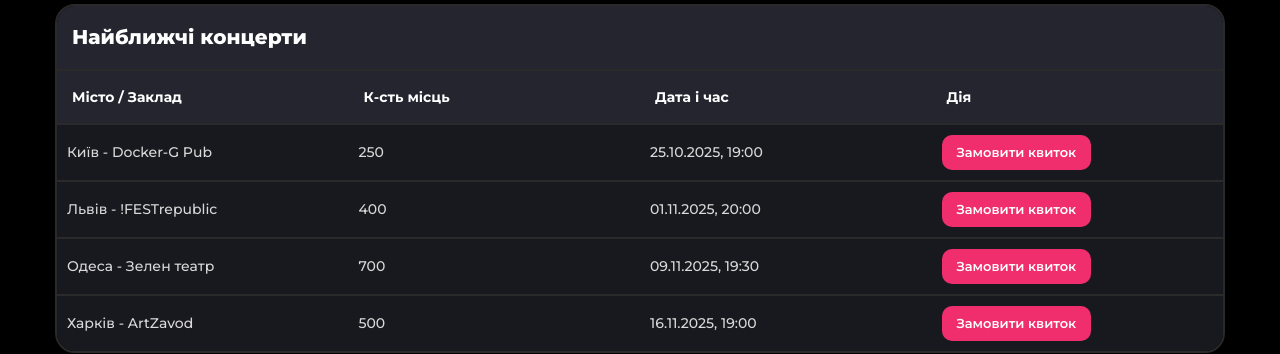
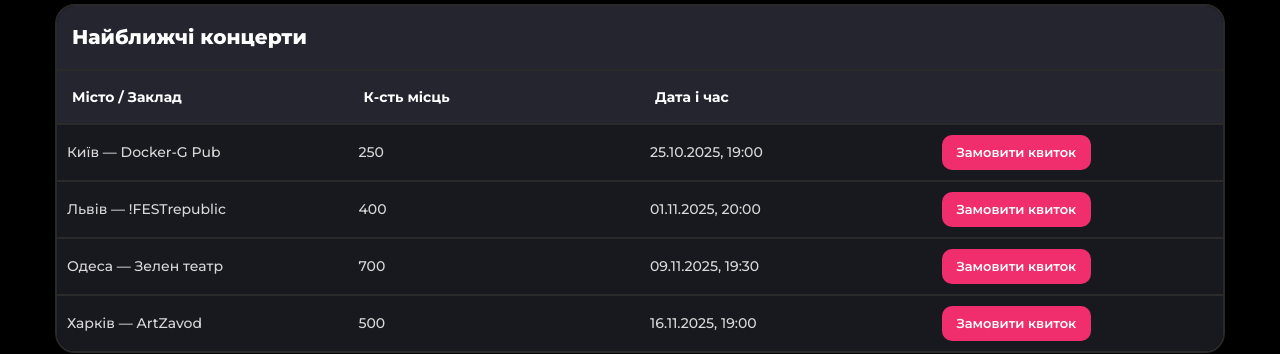
Before and after one commit to igorgnatiuk1/testLotoplay, a plain HTML site: page index.html in a window 1280 px wide. Shown: the part 617-971 px from the top of the page. Drawn offline with nearby package versions, Linux system fonts and the light colour scheme.

Commit message:
добавив подовжене тире в таблиці

```diff
--- a/index.html
+++ b/index.html
@@ -154,13 +154,13 @@
                                 <th scope="col">Місто / Заклад</th>
                                 <th scope="col">К-сть місць</th>
                                 <th scope="col">Дата і час</th>
-                                <th scope="col">Дія</th>
+                                <th scope="col"></th>
                             </tr>
                         </thead>
 
                         <tbody>
                             <tr>
-                                <td>Київ - Docker-G Pub</td>
+                                <td>Київ — Docker-G Pub</td>
                                 <td>250</td>
                                 <td>25.10.2025, 19:00</td>
                                 <td>
@@ -171,7 +171,7 @@
                                 </td>
                             </tr>
                             <tr>
-                                <td>Львів - !FESTrepublic</td>
+                                <td>Львів — !FESTrepublic</td>
                                 <td>400</td>
                                 <td>01.11.2025, 20:00</td>
                                 <td>
@@ -182,7 +182,7 @@
                                 </td>
                             </tr>
                             <tr>
-                                <td>Одеса - Зелен театр</td>
+                                <td>Одеса — Зелен театр</td>
                                 <td>700</td>
                                 <td>09.11.2025, 19:30</td>
                                 <td>
@@ -193,7 +193,7 @@
                                 </td>
                             </tr>
                             <tr>
-                                <td>Харків - ArtZavod</td>
+                                <td>Харків — ArtZavod</td>
                                 <td>500</td>
                                 <td>16.11.2025, 19:00</td>
                                 <td>
@@ -230,8 +230,8 @@
             </div>
         </section>
         <section class="history" id="history">
-            <h2 class="history__title">Наша історія</h2>
             <div class="container">
+                <h2 class="history__title">Наша історія</h2>
                 <div class="history__box">
                     <div class="box__text">
                         <p class="history__text">«Грим та Грім» народився з бажання створювати музику, яка відчувається
@@ -274,7 +274,8 @@
                 <p class="connection__text">Хочеш заказати виступ або маєш питання? Пиши!</p>
                 <div class="connection__box">
                     <form action="/sending" method="GET">
-                        <label class="label">
+                       <div class="connection__box--input">
+                         <label class="label">
                             Ім'я
                             <input type="text" required name="username" class="input">
                         </label>
@@ -282,6 +283,7 @@
                             Email
                             <input type="email" required name="email" class="input">
                         </label>
+                       </div>
                         <label class="textarea label">
                             Повідомлення
                             <textarea required name="feedback" rows="5"
--- a/schedule.js
+++ b/schedule.js
@@ -1,24 +1,24 @@
 const arrayConcert = [
   {
-    city: "Київ - Docker-G Pub",
+    city: "Київ — Docker-G Pub",
     total: 250,
     date: `25.10.2025, 19:00`,
     id: 1,
   },
   {
-    city: "Львів - !FESTrepublic",
+    city: "Львів — !FESTrepublic",
     total: 400,
     date: `01.11.2025, 20:00`,
     id: 2,
   },
   {
-    city: "Одеса - Зелен театр",
+    city: "Одеса — Зелен театр",
     total: 700,
     date: `01.11.2025, 20:00`,
     id: 3,
   },
   {
-    city: "Харків - ArtZavod",
+    city: "Харків — ArtZavod",
     total: 500,
     date: `16.11.2025, 19:00`,
     id: 4,
```
